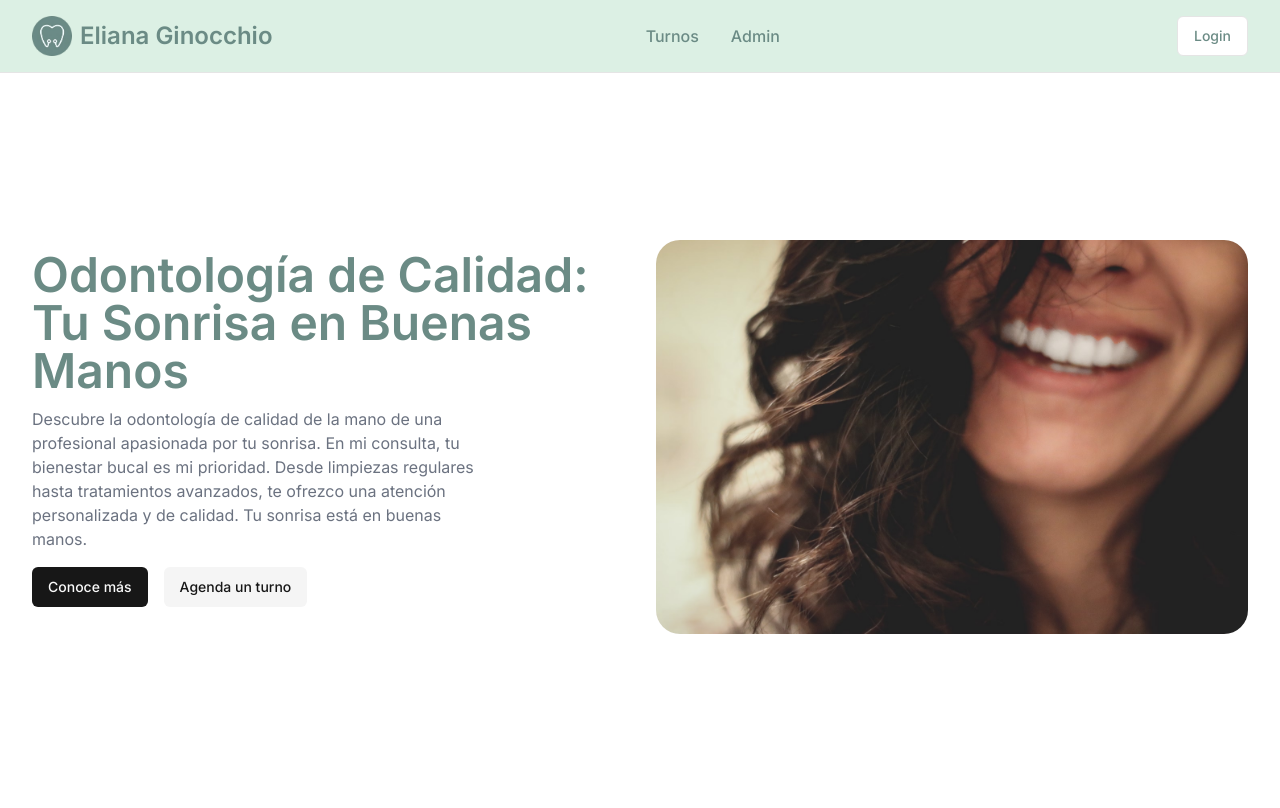
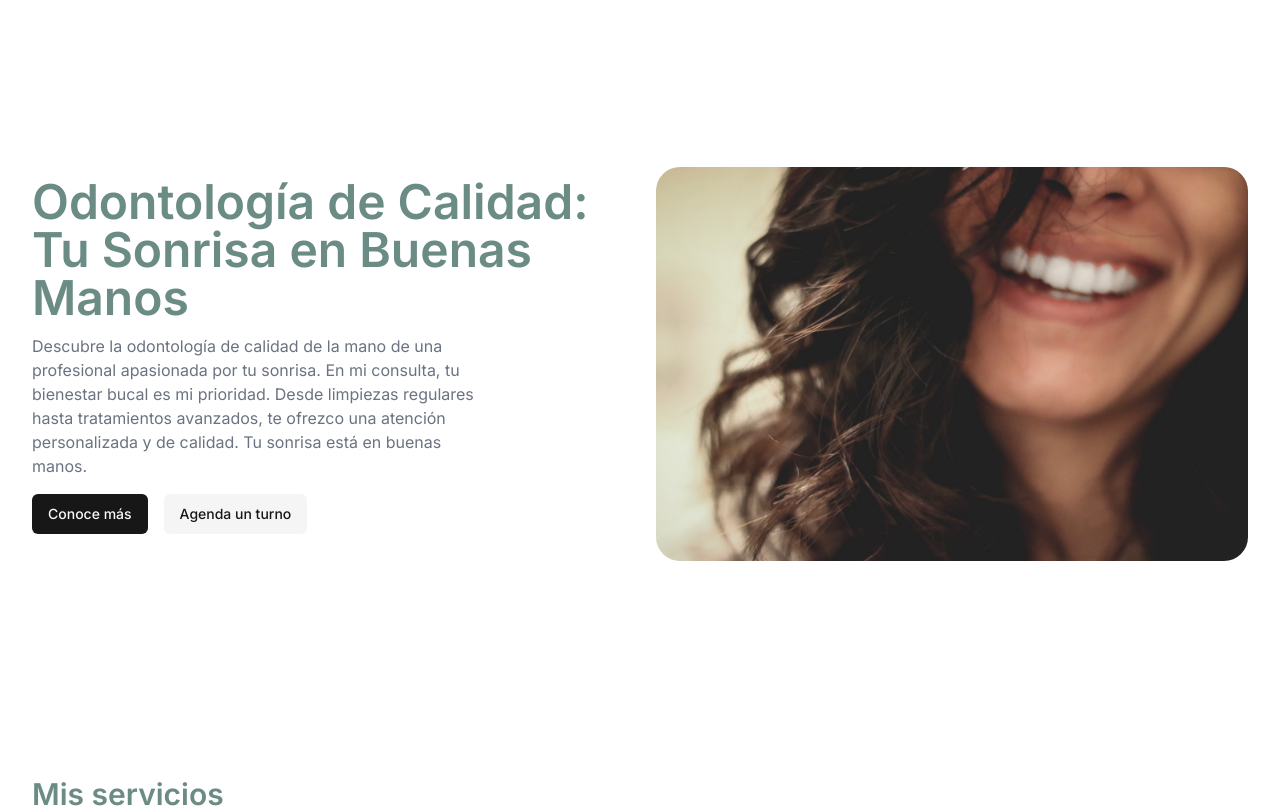
Before and after one commit to JeremiasArriondo/dental-shift, a Next.js app: page / in a window 1280 px wide. Shown: the top 808 px of the page. Built offline with nearby package versions, Linux system fonts and the light colour scheme.

Commit message:
feat: remove navbar from root layout

```diff
--- a/app/layout.tsx
+++ b/app/layout.tsx
@@ -1,7 +1,6 @@
 import './globals.css'
 import type { Metadata } from 'next'
 import { Inter } from 'next/font/google'
-import { Navbar } from '../components/Navbar'
 
 const inter = Inter({ subsets: ['latin'] })
 
@@ -16,10 +15,9 @@ export default function RootLayout({
   children: React.ReactNode
 }) {
   return (
-    <html lang="en">
+    <html lang="es">
       <body className={inter.className}>
         <div className="flex relative min-h-screen flex-col justify-between">
-          <Navbar />
           {children}
         </div>
       </body>
```
